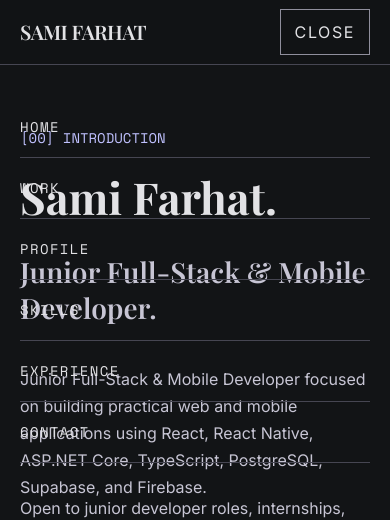
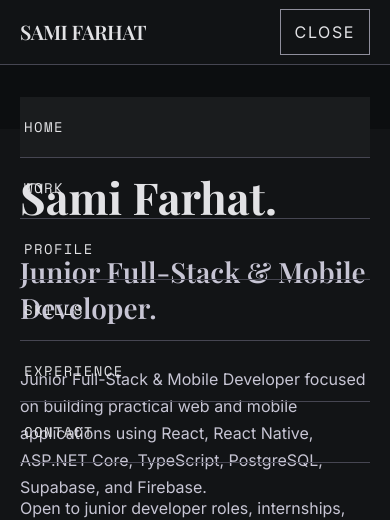
Before and after one commit to SF-47/MyPortfolio, a React (Vite) app: page / in a window 390 px wide. Both pictures are taken after a click on the button "MENU". Shown: the top 520 px of the page. Built offline with nearby package versions, Linux system fonts and the light colour scheme.

Commit message:
Improve mobile menu background

```diff
--- a/src/components/Navbar.tsx
+++ b/src/components/Navbar.tsx
@@ -72,16 +72,18 @@ export function Navbar() {
       </div>
 
       <div
-        className={`fixed inset-0 top-16 z-40 bg-surface/98 transition md:hidden ${
+        className={`fixed inset-x-0 bottom-0 top-16 z-40 bg-[#0c0e10] shadow-2xl transition md:hidden ${
           isOpen ? 'pointer-events-auto opacity-100' : 'pointer-events-none opacity-0'
         }`}
         id="mobile-menu"
       >
-        <nav className="flex h-full flex-col border-t border-outline-variant px-5 py-8" aria-label="Mobile navigation">
+        <nav className="flex h-full flex-col border-t border-outline-variant bg-[#0c0e10] px-5 py-8" aria-label="Mobile navigation">
           {navItems.map((item) => (
             <a
-              className={`nav-link border-b border-outline-variant py-5 ${
-                activeHref === item.href ? 'text-primary' : 'text-on-surface'
+              className={`nav-link border-b border-outline-variant px-1 py-5 transition-colors ${
+                activeHref === item.href
+                  ? 'bg-surface-container-low text-primary'
+                  : 'text-on-surface hover:bg-surface-container-low'
               }`}
               href={item.href}
               key={item.href}
```
